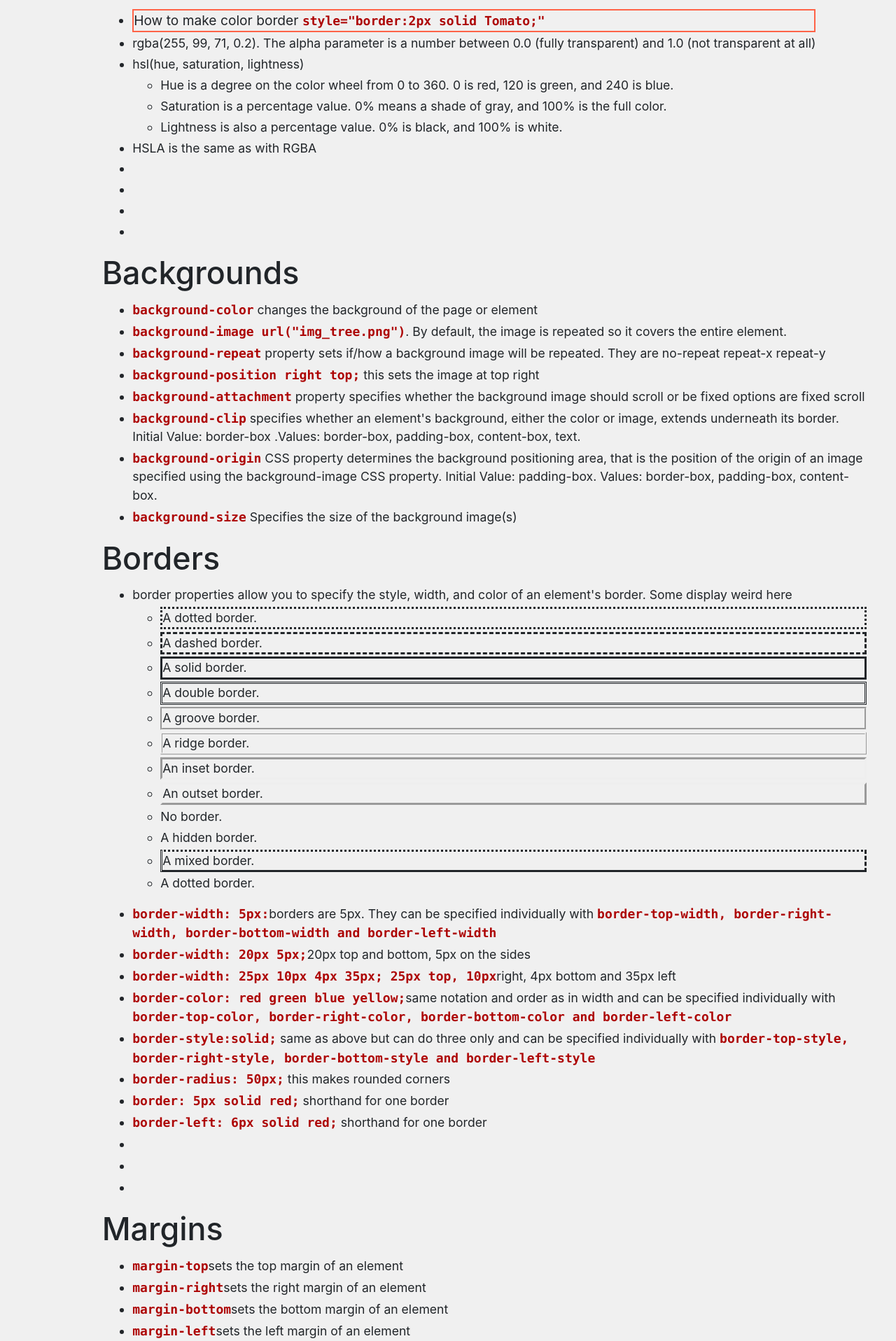
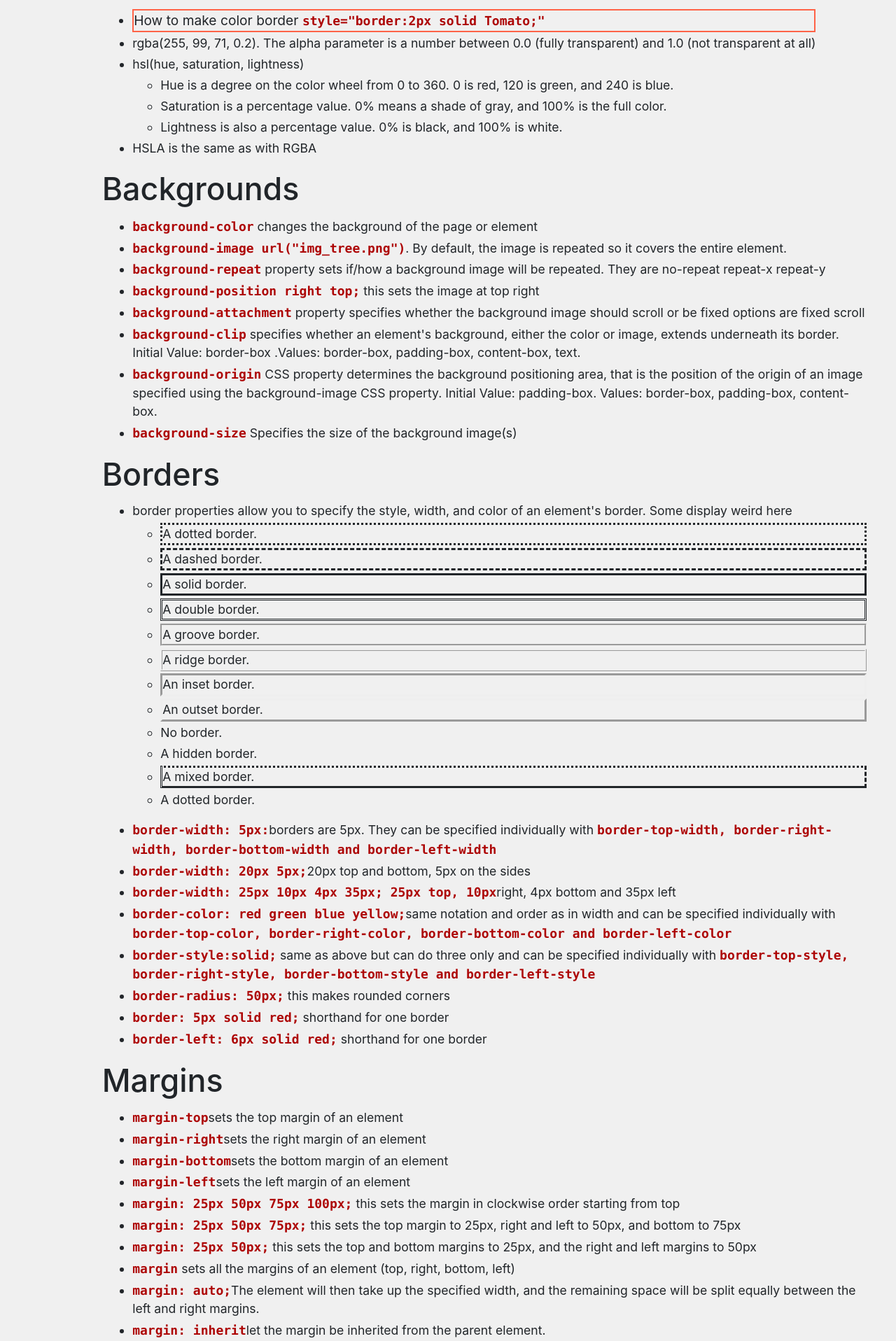
Before and after one commit to TomGaldeano/TomGaldeano, a Flask app: page /programacion/css in a window 1280 px wide. Shown: the part 2862-4778 px from the top of the page at 70% size. Run offline with Flask 3, Linux system fonts and the light colour scheme; some libraries are stand-ins or nearby versions.

Commit message:
clase 17-10-25

```diff
--- a/templates/prog/prog_css.html
+++ b/templates/prog/prog_css.html
@@ -153,10 +153,6 @@
             <li class="text-left main_content">Lightness is also a percentage value. 0% is black, and 100% is white. </li>
           </ul>
         <li class="text-left main_content">HSLA is the same as with RGBA</li>
-        <li class="text-left main_content"></li>
-        <li class="text-left main_content"></li>
-        <li class="text-left main_content"></li>
-        <li class="text-left main_content"></li>
       </ul>
     </div>
         <div class="row justify-content-md-left container d-flex mx-auto" id="backgrounds">
@@ -202,9 +198,6 @@
         <li class="text-left main_content"><code>border-radius: 50px;</code> this makes rounded corners</li>
         <li class="text-left main_content"><code>border: 5px solid red;</code> shorthand for one border</li>
         <li class="text-left main_content"><code>border-left: 6px solid red;</code> shorthand for one border</li>
-        <li class="text-left main_content"><code></code></li>
-        <li class="text-left main_content"><code></code></li>
-        <li class="text-left main_content"><code></code></li>
       </ul>
     </div>
     <div class="row justify-content-md-left container d-flex mx-auto">
@@ -281,7 +274,6 @@
         <li class="text-left main_content"><code>outline-width</code>specifies witdth of browser</li>
         <li class="text-left main_content"><code>outline-offset</code>adds space between border and outline. can be negative to place it inside the border</li>
         <li class="text-left main_content"><code>outline-left</code>sets the left outline of an element</li>
-        <li class="text-left main_content"></li>
         <li class="text-left main_content"><code>outline-offset</code> property adds a space between an outline and the edge/border of an element. The space between an element and its outline is transparent. Can be negative to go inside elemnt</li>
       </ul>
     </div>
@@ -336,11 +328,9 @@
           <li class="text-left main_content" style="list-style-type: upper-alpha;"><code>upper-alpha</code>Uppercase letters (A, B, C, D, E, ...)</li>
           <li class="text-left main_content" style="list-style-type: none;"><code>none</code>No marker</li>
         </ol>
-        </ul>
         <li class="text-left main_content"><code>list-style-position</code>specifies the position of the marker (inside or outside the content flow)</li>
         <li class="text-left main_content"><code>list-style-image</code>specifies an image for the marker</li>
         <li class="text-left main_content"><code>list-style</code> shorthand order is type position image. If one is missing the default will be used</li>
-
       </ul>
     </div>
     <div class="row justify-content-md-left container d-flex mx-auto">
@@ -349,7 +339,6 @@
     <div class="row justify-content-md-left container d-flex mx-auto">
       <ul>
         <li class="text-left main_content"><code>border</code> sets the border for the table and its cells. Example: <code>table, th, td { border: 1px solid black; }</code></li>
-        <li class="text-left main_content"></li>
         <li class="text-left main_content"><code>border-collapse</code> controls whether table borders are collapsed into a single border or separated. Option separate, collapse. Default separate</li>
         <li class="text-left main_content"><code>border-spacing</code> sets the space between separated borders of table cells. Example: <code>border-spacing: 10px;</code></li>
         <li class="text-left main_content"><code>table-layout</code> sets the algorithm used to lay out table cells, rows, and columns. Example: <code>table-layout: fixed;</code></li>
```
Also changed, not shown: apuntes/BasesDeDatos/04-sakila01-DAW.sql (+13 -4 lines).
